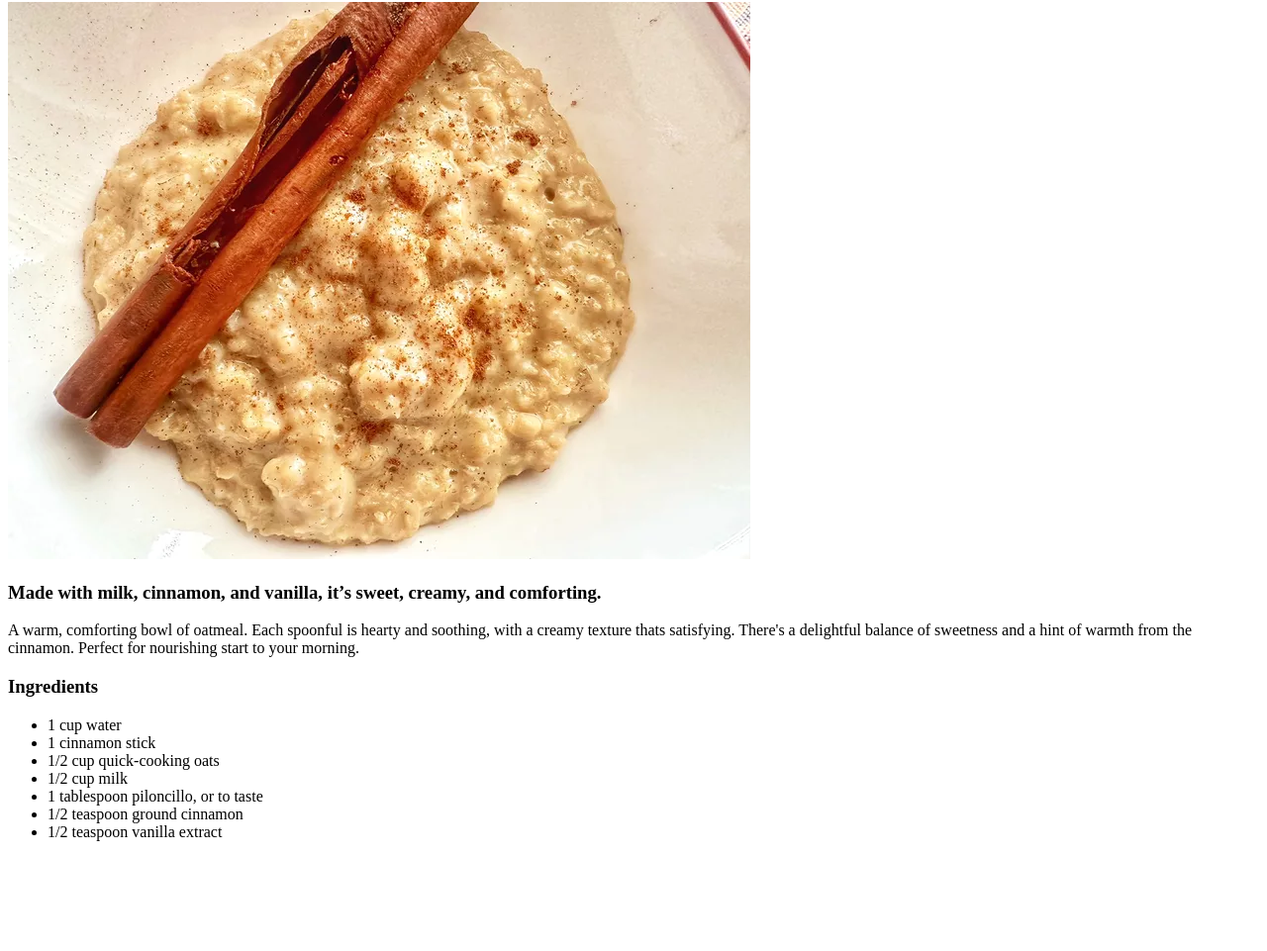
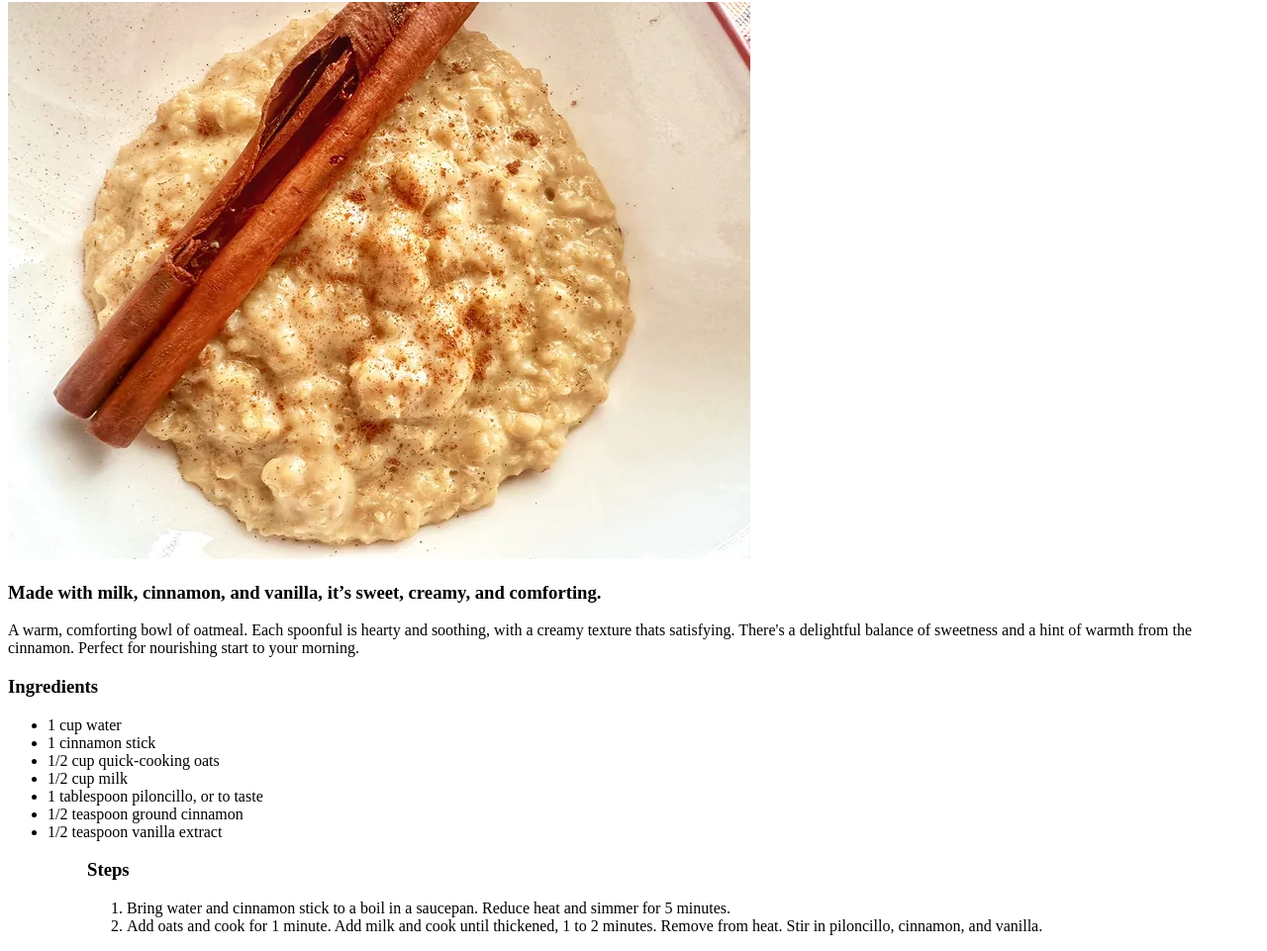
Before and after one commit to Neon-Panda/odin-recipes, a plain HTML site: page recipes/oatmeal.html in a window 1280 px wide. Shown: the part 78-1039 px from the top of the page at 99% size. Before the commit the page ends 944 px from the top, so only its background shows below. Drawn offline with Linux system fonts and the light colour scheme.

Commit message:
Add cooking steps
Added all the cooking steps for this recipe

```diff
--- a/recipes/oatmeal.html
+++ b/recipes/oatmeal.html
@@ -25,6 +25,12 @@
         <li>1/2 teaspoon ground cinnamon</li>
         <li>1/2 teaspoon vanilla extract</li>
     <ul>
+
+    <h3>Steps</h3>
+    <ol>
+        <li>Bring water and cinnamon stick to a boil in a saucepan. Reduce heat and simmer for 5 minutes.</li>
+        <li>Add oats and cook for 1 minute. Add milk and cook until thickened, 1 to 2 minutes. Remove from heat. Stir in piloncillo, cinnamon, and vanilla.</li>
+    </ol>
 <body>
 
 </html>
```
